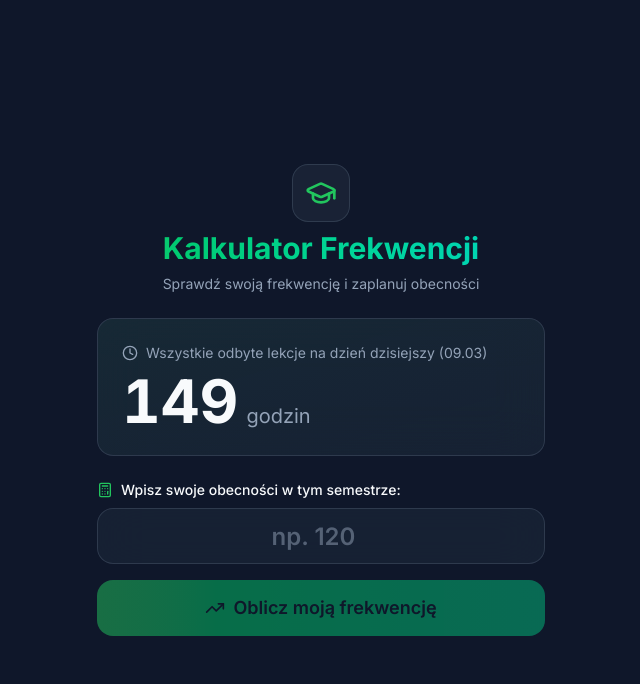
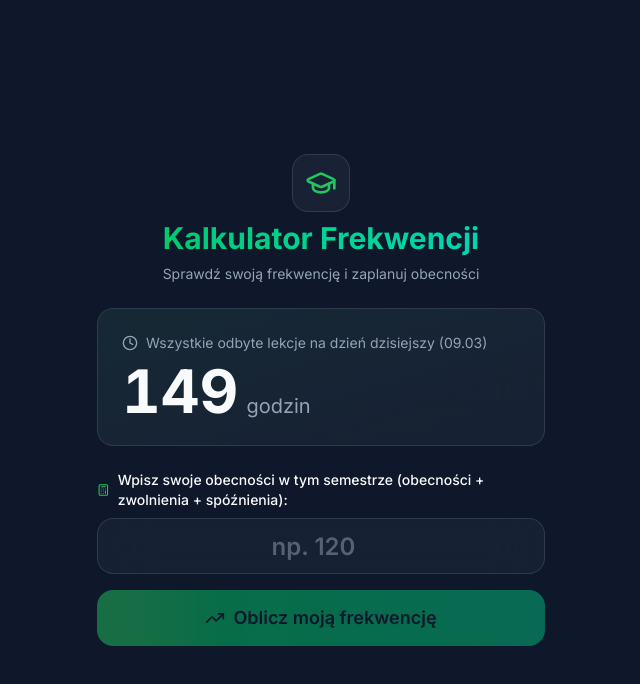
Before and after one commit to franugjo/xdddd, a Next.js app: page / in a window 1280 px wide. Shown: the top 684 px of the page, without its empty margins (319-959 px from the left). Built offline with nearby package versions, Linux system fonts and the light colour scheme.

Commit message:
Update attendance-calculator.tsx

```diff
--- a/components/attendance-calculator.tsx
+++ b/components/attendance-calculator.tsx
@@ -254,7 +254,7 @@ export function AttendanceCalculator() {
           <div className="space-y-2">
             <label className="text-sm font-medium text-foreground flex items-center gap-2">
               <Calculator className="w-4 h-4 text-primary" />
-              Wpisz swoje obecności w tym semestrze:
+              Wpisz swoje obecności w tym semestrze (obecności + zwolnienia + spóźnienia):
             </label>
             <input
               type="number"
```
